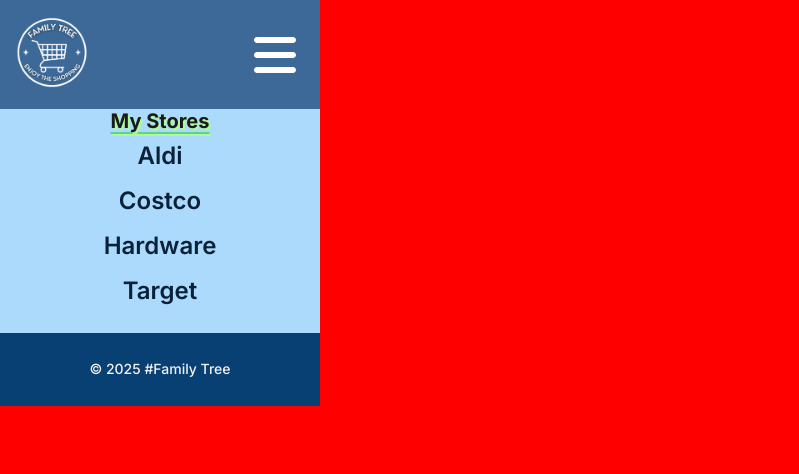
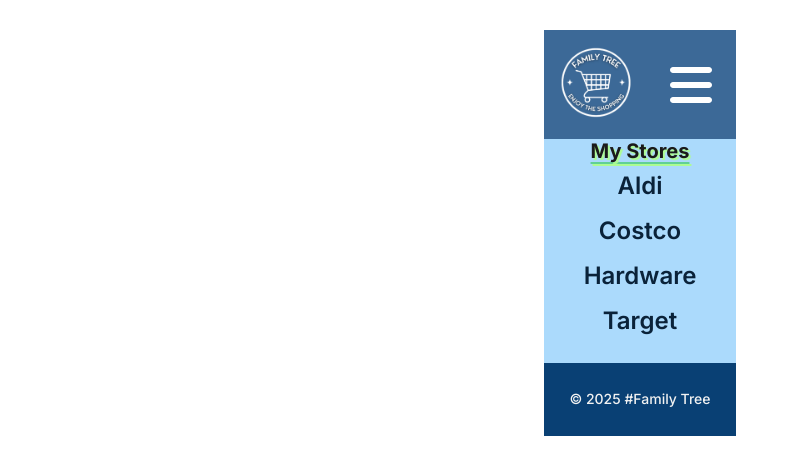
Before and after one commit to russellcolestock/shopping-list-app, a React (Vite) app: page / in a window 1280 px wide. Shown: the top 474 px of the page, without its empty margins (0-799 px from the left). Built offline with nearby package versions, Linux system fonts and the light colour scheme.

Commit message:
multiple changes

```diff
--- a/src/components/Layout.jsx
+++ b/src/components/Layout.jsx
@@ -4,12 +4,12 @@
 
 export default function Layout() {
     return (
-        <>
+        <div className="layout">
             <Header />
             <main>
                 <Outlet />
             </main>
             <Footer />
-        </>
+        </div>
     );
 }
--- a/src/index.css
+++ b/src/index.css
@@ -4,39 +4,30 @@
   box-sizing: border-box;
 }
 
-html, body, .container {
+html, body {
     margin: 0;
     padding: 0;
-    height: 100%;
+    /* height: 100%; */
+    display: flex;
+    flex-direction: column;
     user-select: none;
-    background-color: red;
 }
-
-#root, .container {
-  min-height: 100vh;  /* 100% of the viewport height */
-  width: 100%;
-  display: flex;
-  flex-direction: column;  /* useful for app layout */
-}
-
 
 .container {
   font-family: "Inter", sans-serif;
   display: flex;
   flex-direction: column;
+  align-items: center;
+  justify-content: center;
   max-width: 320px;
-  margin: 0;
-  width: 100vw;
+  margin: 30px auto;
 }
 
 .list-container {
-  display: flex;
-  flex-direction: column;
-  align-items: center;
-  justify-content: center;
   background-color: #abdafc;
   color: #1a1a1a;
   padding-bottom: 20px;
+  /* height: 100%; */
 }
 
 /* Header */
@@ -137,6 +128,8 @@
 /* Pages */
 .stick-family-image {
   width: 50%;
+  display: block;
+  margin: 0 auto;
 }
 
 h1 {
@@ -144,6 +137,7 @@
   text-shadow: 2px 2px 1px #adfc92;
   text-decoration: underline #61d095 2px;
   text-underline-offset: 4px;
+  text-align: center;
   margin: 0;
 }
 
```
